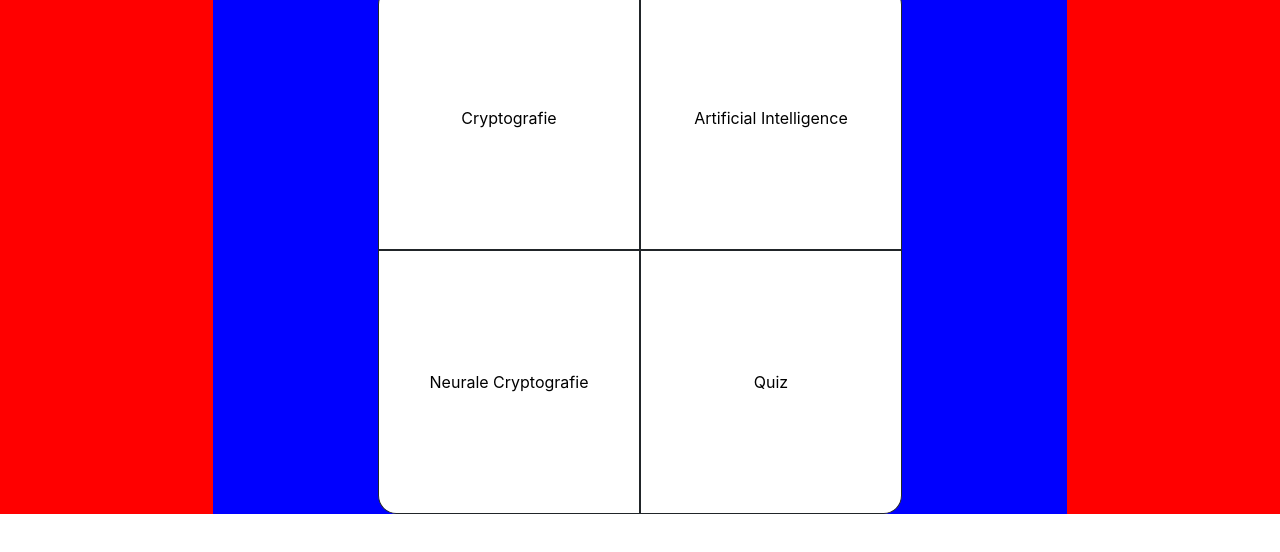
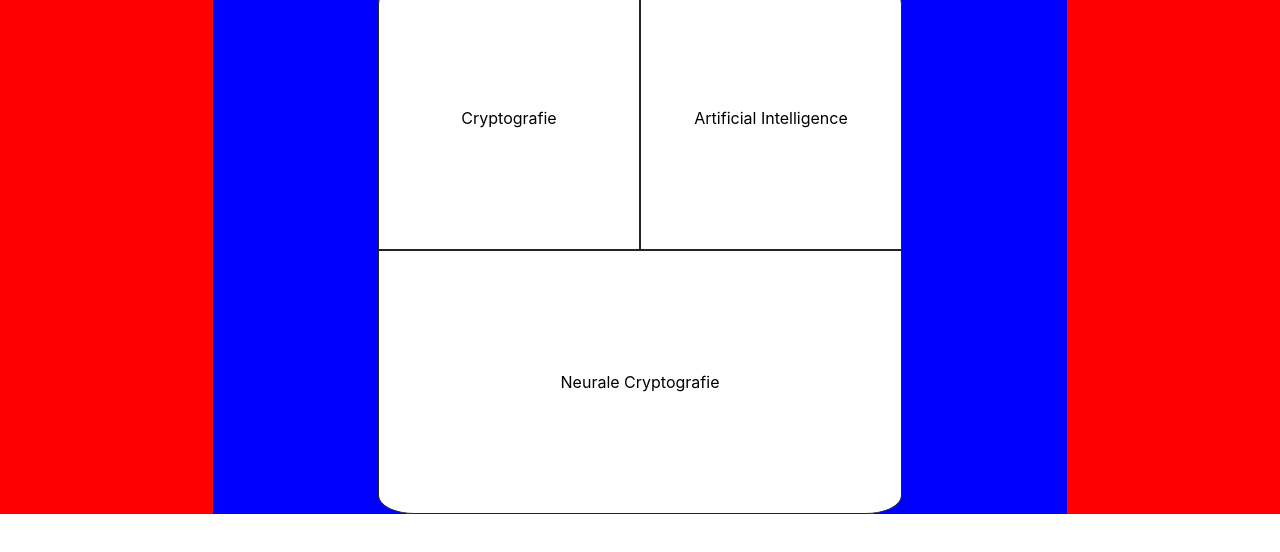
Before and after one commit to JTJtesting/AIStandalone, a plain HTML site: page index.html in a window 1280 px wide. Shown: the part 70-622 px from the top of the page. Drawn offline with nearby package versions, Linux system fonts and the light colour scheme.

Commit message:
Update index.html

```diff
--- a/index.html
+++ b/index.html
@@ -27,12 +27,12 @@
               </div>
             </div>
             <div class="row btn-panel-row">
-              <div class="col panel-btn" style="border-bottom-left-radius:7%;">
+              <div class="col panel-btn" style="border-bottom-left-radius:7%; border-bottom-right-radius:7%;">
                 <a href="neuralcrypt.html" class="panel-btn-a"><span>Neurale Cryptografie</span></a>
               </div>
-              <div class="col panel-btn" style="border-bottom-right-radius:7%;">
+              <!--<div class="col panel-btn" style="border-bottom-right-radius:7%;">
                 <a href="quiz.html" class="panel-btn-a"><span>Quiz</span></a>
-              </div>
+              </div>-->
             </div>
           </div>
         </div>
```
